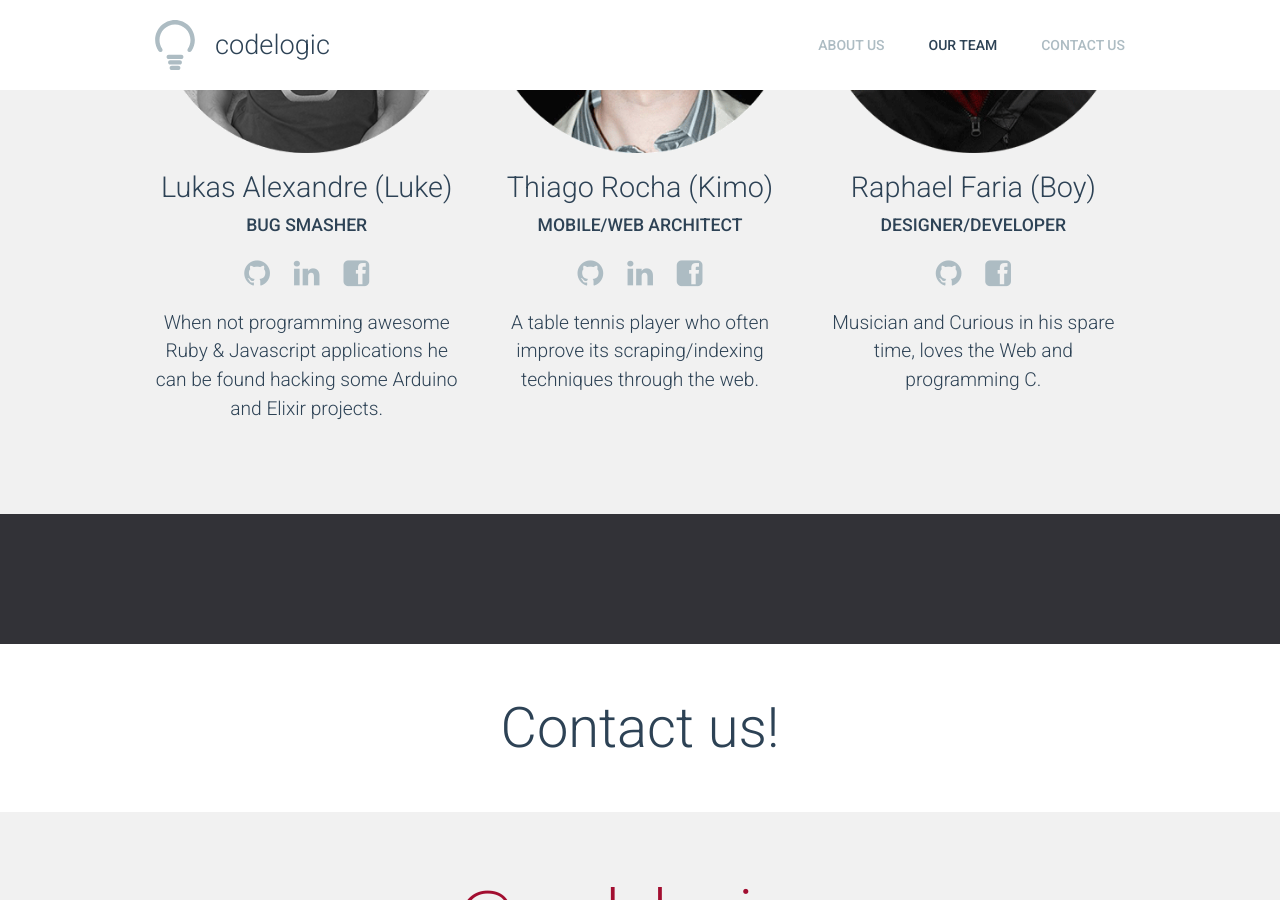
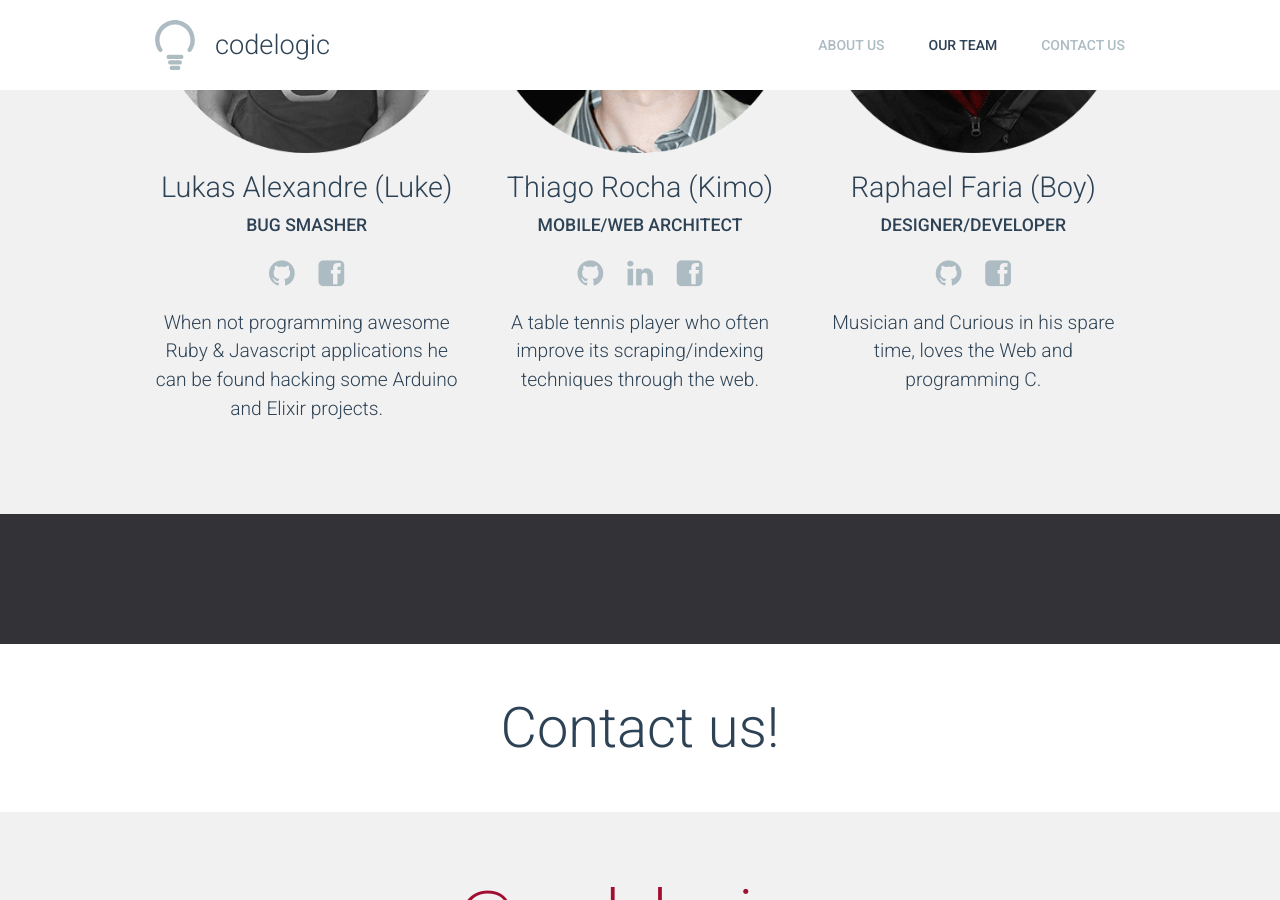
Before and after one commit to CodeLogicMe/codelogicme.github.io, a Jekyll site: the page built from index.html, in a window 1280 px wide and 900 px high, scrolled down 2394 px. Built offline with Jekyll 4.4.1, drawn with Linux system fonts in a browser that asks for light colours; Markdown is read by kramdown in place of the engine named in the settings.

Commit message:
Removing Lukas LinkedIn link

```diff
--- a/_includes/team.html
+++ b/_includes/team.html
@@ -19,9 +19,6 @@
             <ul>
               <li>
                 <a href="https://github.com/lukelex" target="_blank" class="fa fa-github"></a>
-              </li>
-              <li>
-                <a href="http://br.linkedin.com/pub/lukas-andrade/26/151/77a/en" target="_blank" class="fa fa-linkedin"></a>
               </li>
               <li>
                 <a href="http://www.facebook.com/lukastm" target="_blank" class="fa fa-facebook-square"></a>
```
